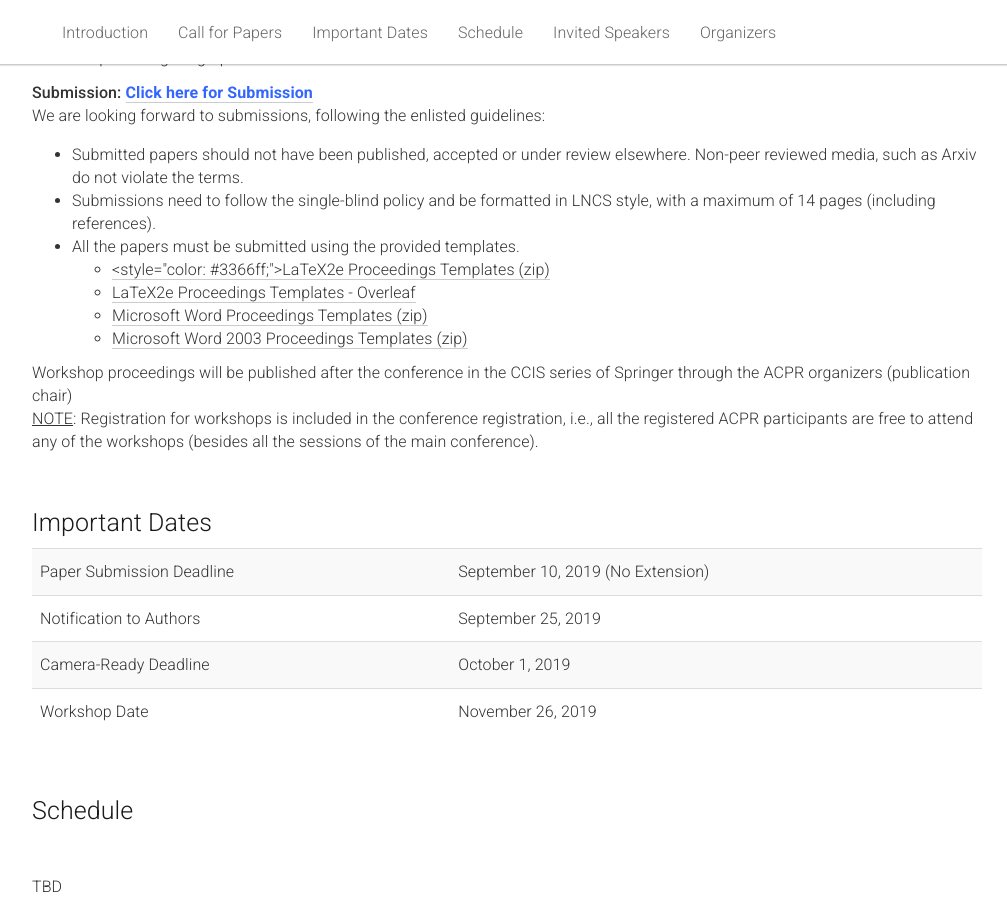
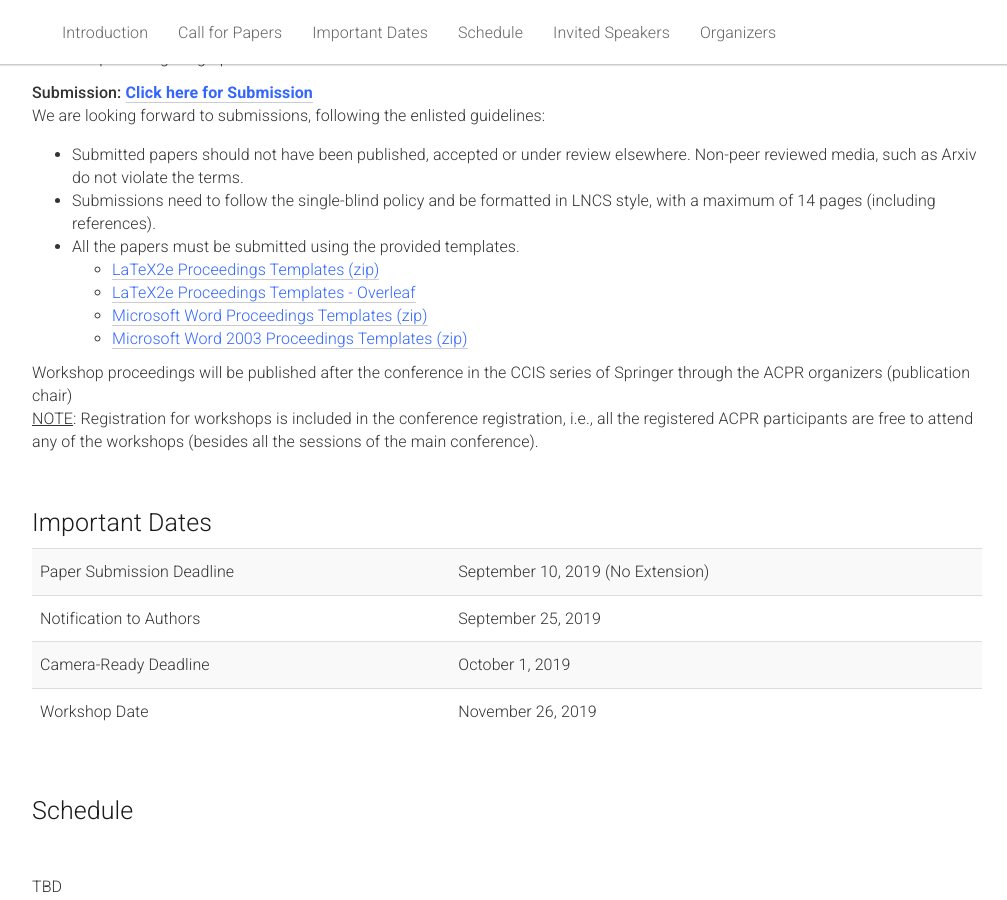
Before and after one commit to 3iAR/3iar.github.io, a Jekyll site: the page built from _pages/home.md, in a window 1280 px wide and 900 px high, scrolled down 1364 px. Shown: the whole window, without its empty margins (133-1140 px from the left). Built offline with Jekyll 4.4.1, drawn with Linux system fonts in a browser that asks for light colours.

Commit message:
Update home.md

```diff
--- a/_pages/home.md
+++ b/_pages/home.md
@@ -80,10 +80,10 @@
 <li>Submissions need to follow the single-blind policy and be formatted in LNCS style, with a maximum of 14 pages (including references).</li>
 <li>All the papers must be submitted using the provided templates.</li>
      <ul>
-        <li><a href="ftp://ftp.springernature.com/cs-proceeding/llncs/llncs2e.zip"><style="color: #3366ff;">LaTeX2e Proceedings Templates (zip)</a></li>
-        <li><a href="https://www.overleaf.com/latex/templates/springer-lecture-notes-in-computer-science/kzwwpvhwnvfj#.WuA4JS5uZpi">LaTeX2e Proceedings Templates - Overleaf</a></li>
-       <li><a href="ftp://ftp.springernature.com/cs-proceeding/llncs/word/splnproc1703.zip">Microsoft Word Proceedings Templates (zip)</a></li>
-       <li><a href="https://resource-cms.springernature.com/springer-cms/rest/v1/content/7117506/data/v1">Microsoft Word 2003 Proceedings Templates (zip)</a></li>
+        <li><a href="ftp://ftp.springernature.com/cs-proceeding/llncs/llncs2e.zip"><span style="color: #3366ff;">LaTeX2e Proceedings Templates (zip)</span></a></li>
+        <li><a href="https://www.overleaf.com/latex/templates/springer-lecture-notes-in-computer-science/kzwwpvhwnvfj#.WuA4JS5uZpi"><span style="color: #3366ff;">LaTeX2e Proceedings Templates - Overleaf</span></a></li>
+       <li><a href="ftp://ftp.springernature.com/cs-proceeding/llncs/word/splnproc1703.zip"><span style="color: #3366ff;">Microsoft Word Proceedings Templates (zip)</span></a></li>
+       <li><a href="https://resource-cms.springernature.com/springer-cms/rest/v1/content/7117506/data/v1"><span style="color: #3366ff;">Microsoft Word 2003 Proceedings Templates (zip)</span></a></li>
      </ul>
         </ul>
 Workshop proceedings will be published after the conference in the CCIS series of Springer through the ACPR organizers (publication chair)
```
